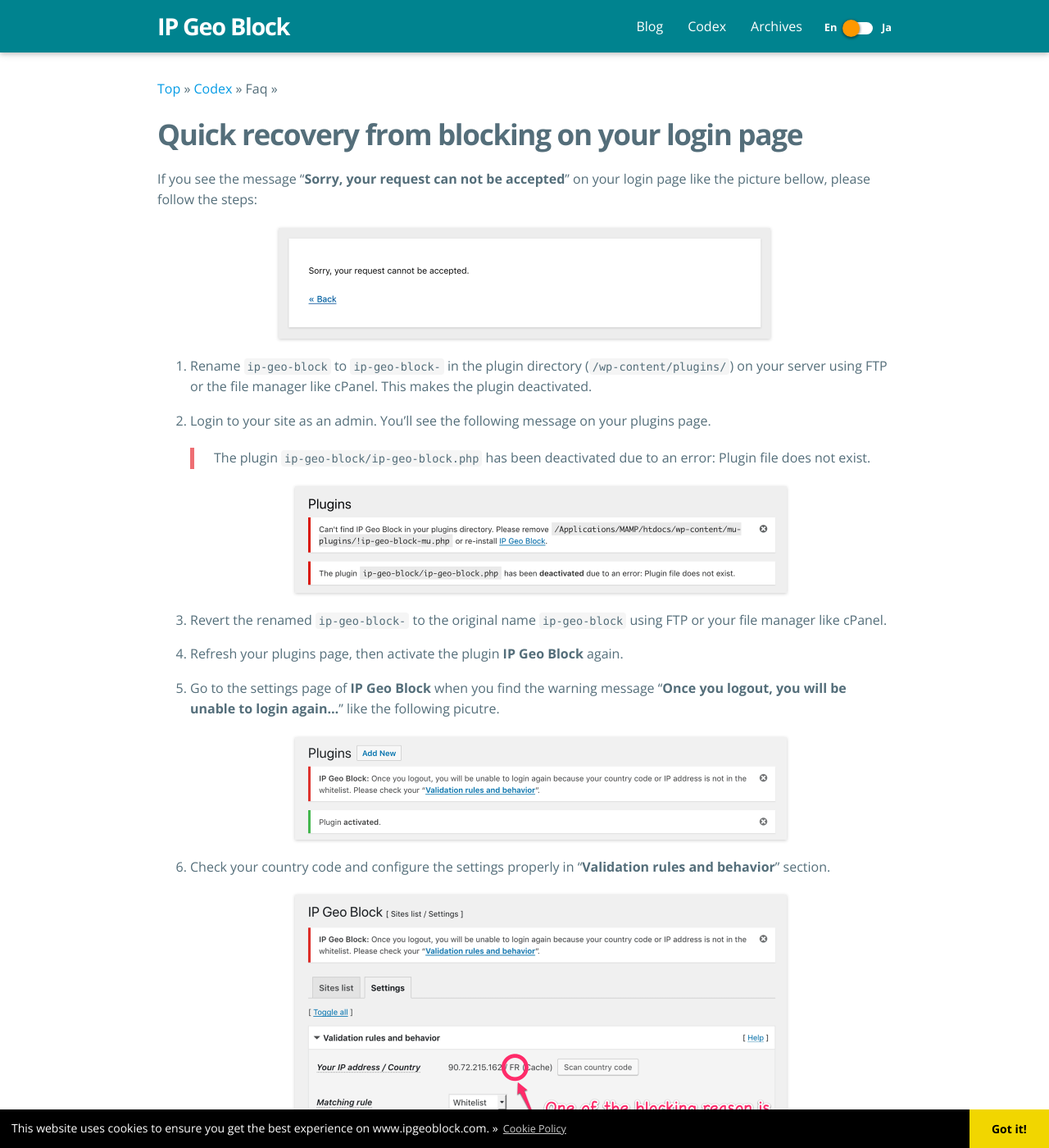
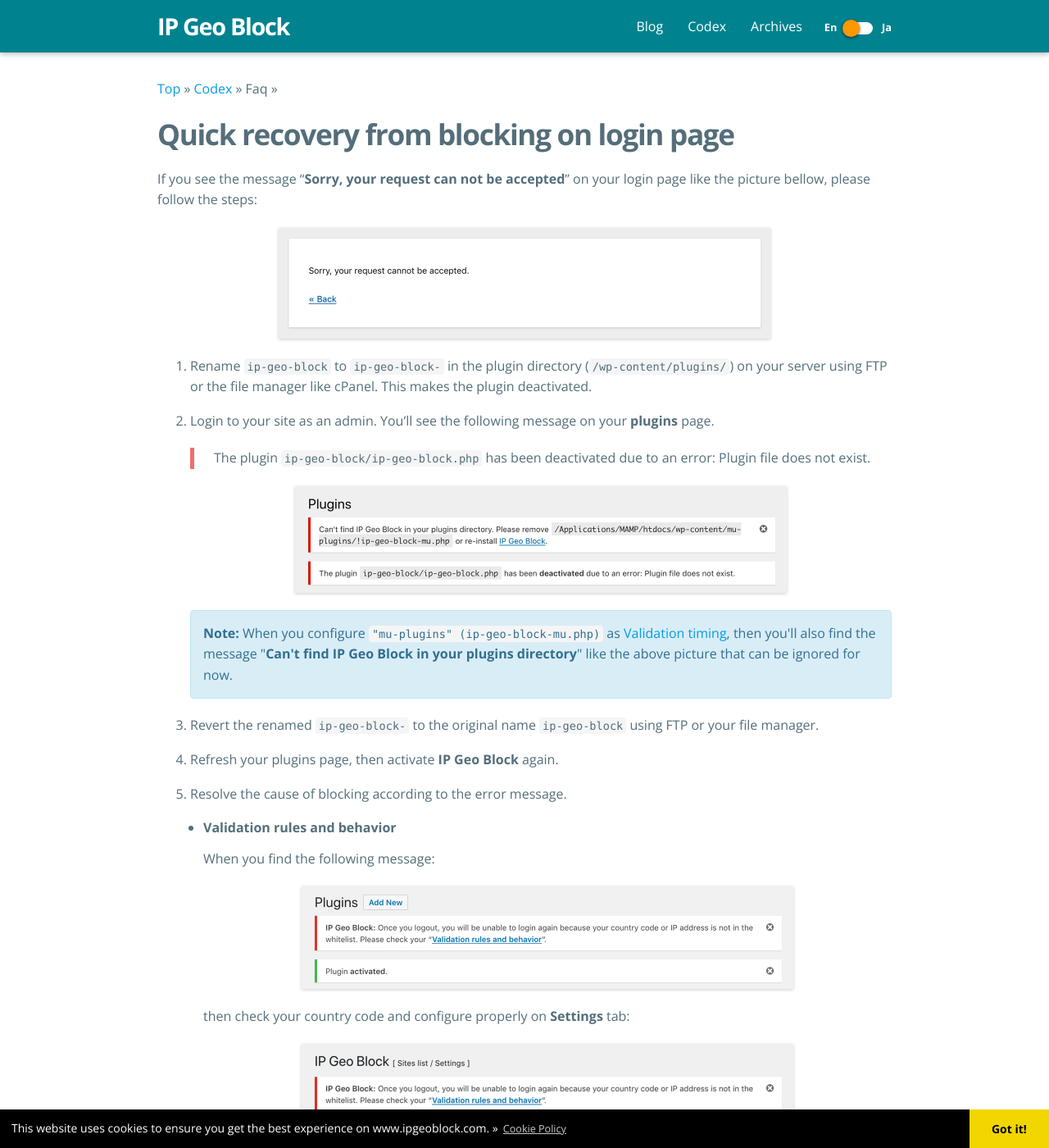
Before and after one commit to tokkonopapa/WordPress-IP-Geo-Block, a Jekyll site: the page built from _codex/02. FAQ/01. Quick recoverry/quick-recovery-from-blockig-on-login-page.md, in a window 1280 px wide and 1400 px high. Shown: the whole window at 82% size. Built offline with Jekyll 4.4.1, drawn with Linux system fonts in a browser that asks for light colours; some web fonts are replaced; some of the changed text lies outside the part shown.

Commit message:
Update codex.

```diff
--- a/_codex/02. FAQ/01. Quick recoverry/quick-recovery-from-blockig-on-login-page.md
+++ b/_codex/02. FAQ/01. Quick recoverry/quick-recovery-from-blockig-on-login-page.md
@@ -17,35 +17,60 @@
    (`/wp-content/plugins/`) on your server using FTP or the file manager like
    cPanel. This makes the plugin deactivated.
 
-2. Login to your site as an admin. You'll see the following message on your plugins page.
+2. Login to your site as an admin. You'll see the following message on your **plugins** page.
 
     > The plugin `ip-geo-block/ip-geo-block.php` has been deactivated due to an error: Plugin file does not exist.
 
     ![Message on plugins page]({{ '/img/2018-12/MessageOnPluginsPage.png' | prepend: site.baseurl }}
      "Message on plugins page"
     )
+    <div class="alert alert-info">
+        <strong>Note:</strong> When you configure
+        <code>"mu-plugins" (ip-geo-block-mu.php)</code>
+        as <a href="/codex/validation-timing.html" title="Validation timing | IP Geo Block">
+        Validation timing</a>, then you'll also find the message
+        "<strong>Can't find IP Geo Block in your plugins directory</strong>"
+        like the above picture that can be ignored for now.
+    </div>
 
-3. Revert the renamed `ip-geo-block-` to the original name `ip-geo-block` using FTP or your file manager like cPanel.
+3. Revert the renamed `ip-geo-block-` to the original name `ip-geo-block` using FTP or your file manager.
 
-4. Refresh your plugins page, then activate the plugin **IP Geo Block** again.
+4. Refresh your plugins page, then activate **IP Geo Block** again.
 
-5. Go to the settings page of **IP Geo Block** when you find the warning message
-   &ldquo;**Once you logout, you will be unable to login again...**&rdquo; like
-   the following picutre.
+5. Resolve the cause of blocking according to the error message.
 
-    ![Warning message in case of blocking]({{ '/img/2018-12/WarningBlocking.png' | prepend: site.baseurl }}
-     "Warning message in case of blocking"
-    )
+    - ###### Validation rules and behavior ######
+      When you find the following message:
+      ![Once you logout...Validation rules and behavior]({{ '/img/2018-12/WarningBlocking.png' | prepend: site.baseurl }}
+       "Once you logout...Validation rules and behavior"
+      )
+      then check your country code and configure properly on **Settings** tab:
+      ![Configure your settings]({{ '/img/2018-12/ConsistencyCountryCode.png' | prepend: site.baseurl }}
+       "Configure your settings"
+      )
+      Or in case your IP address is blacklisted:
+      ![Your IP address is blacklisted]({{ '/img/2018-12/BlacklistedIP.png' | prepend: site.baseurl }}
+       "Your IP address is blacklisted"
+      )
 
-6. Check your country code and configure the settings properly in "**Validation rules and behavior**" section.
+    - ###### Statistics in IP address cache ######
+      When you find the following message:
+      ![Once you logout...Statistics in IP address cache]({{ '/img/2018-12/WarningLoginAttempts.png' | prepend: site.baseurl }}
+       "Once you logout...Statistics in IP address cache"
+      )
+      then remove your IP address from the cache on **Statistics** tab:
+      ![Login attempts exceeds the limit]({{ '/img/2018-12/StatisticsIPAddress.png' | prepend: site.baseurl }}
+       "Login attempts exceeds the limit"
+      )
 
-    ![Configure your settings]({{ '/img/2018-12/ConsistencyCountryCode.png' | prepend: site.baseurl }}
-     "Configure your settings"
-    )
-  Or in case your IP address is blacklisted:
-    ![Your IP address is blacklisted]({{ '/img/2018-12/BlacklistedIP.png' | prepend: site.baseurl }}
-     "Your IP address is blacklisted"
-    )
+    - ###### Geolocation API libraries ######
+      When you find the following message:
+      ![Can not load Geolocation API libraries]({{ '/img/2018-12/WarningGeoLibraries.png' | prepend: site.baseurl }}
+       "Can not load Geolocation API libraries"
+      )
+      then please try to deactivate **IP Geo Block** once and re-activate again
+      to re-install Geolocation API libraries on **Plugins** page.
 
 [IP-Geo-Block]: https://wordpress.org/plugins/ip-geo-block/ "IP Geo Block &#124; WordPress.org"
 [SupportForum]: https://wordpress.org/support/plugin/ip-geo-block/ "View: Plugin Support &laquo; WordPress.org Forums"
+[MU-PLUGINS]:   {{ '/codex/validation-timing.html' | prepend: site.baseurl }} "Validation timing | IP Geo Block"
```
Also changed, not shown: other parts of _codex/02. FAQ/01. Quick recoverry/quick-recovery-from-blockig-on-login-page.md (+2 -2 lines), _codex/06. Dashboard/01. Validation rule settings/validation-rule-settings-ja.md (+1 -1 lines), _codex/06. Dashboard/01. Validation rule settings/validation-rule-settings.md (+1 -1 lines), img/2018-12/StatisticsIPAddress.png (added), img/2018-12/WarningGeoLibraries.png (added), img/2018-12/WarningLoginAttempts.png (added).
